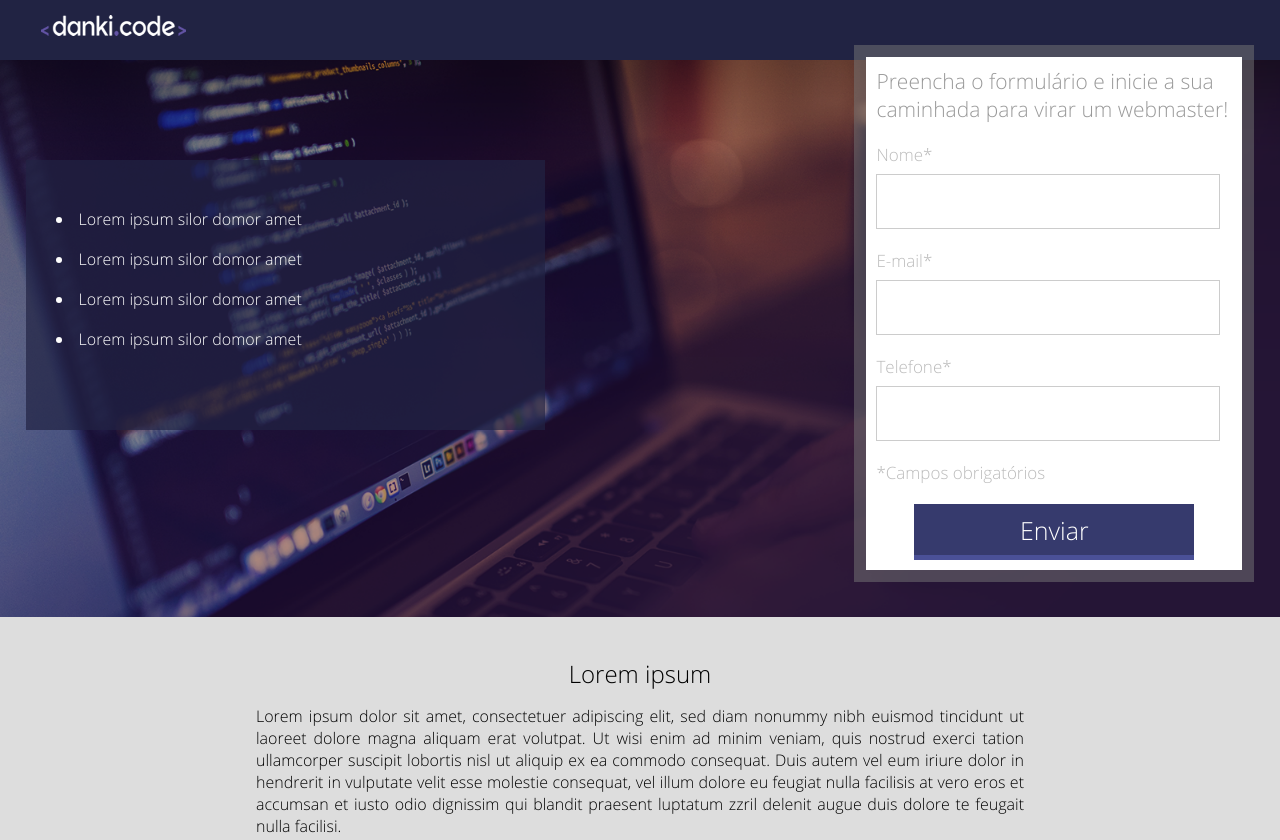
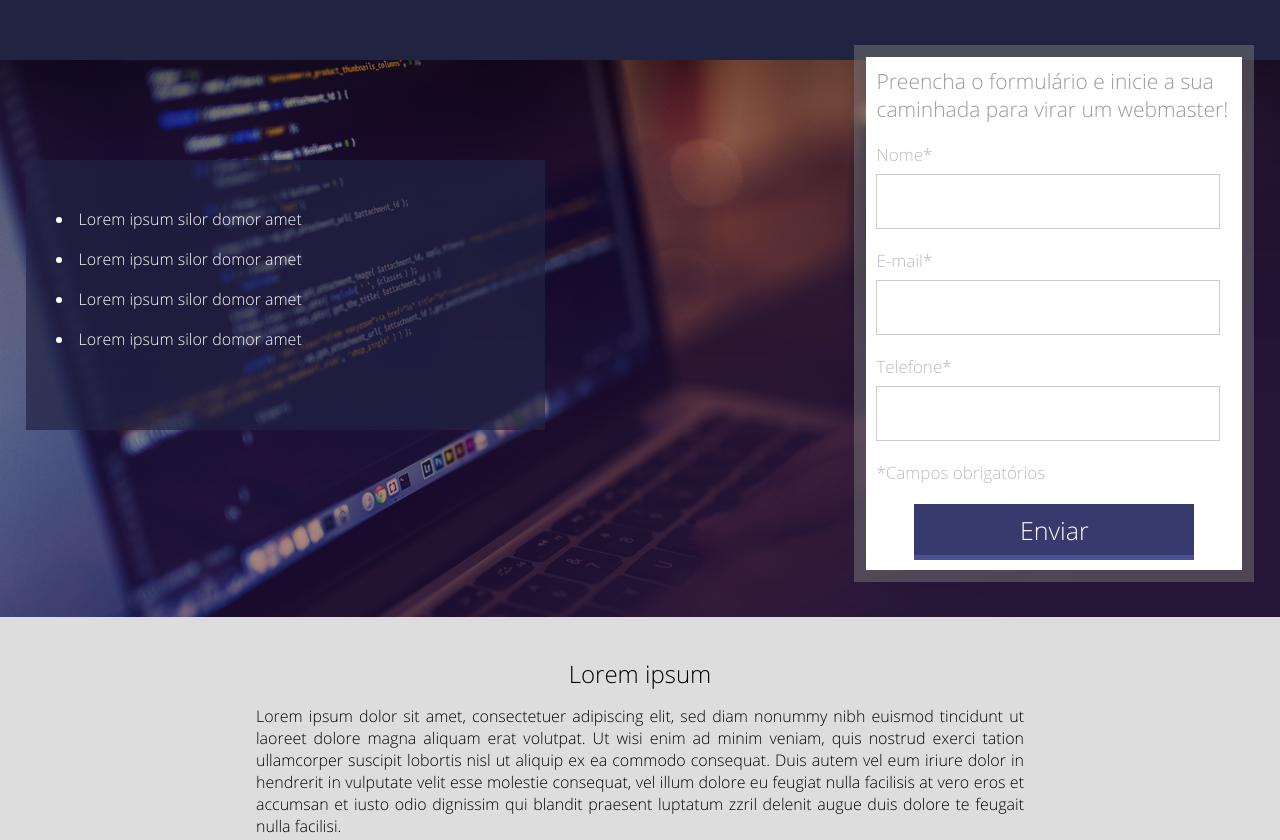
Before and after one commit to DevWesleyMedeiros/projeto-landing-page-responsiva, a plain HTML site: page index.html in a window 1280 px wide. Shown: the top 840 px of the page. Drawn offline with Linux system fonts and the light colour scheme.

Commit message:
Projeto finalizado

```diff
--- a/index.html
+++ b/index.html
@@ -1,5 +1,5 @@
 <!doctype html>
-<html>
+<html lang="pt-br">
 
 	<head>
 		<title>Projeto 01</title>
@@ -8,13 +8,7 @@
 	</head>
 
 	<body>
-
-
-
 	<div class="header">
-		<div class="center">
-			<img src="images/logo.png" />
-		</div><!--center-->
 	</div><!--header-->
 
 	<div class="container-banner">
```
